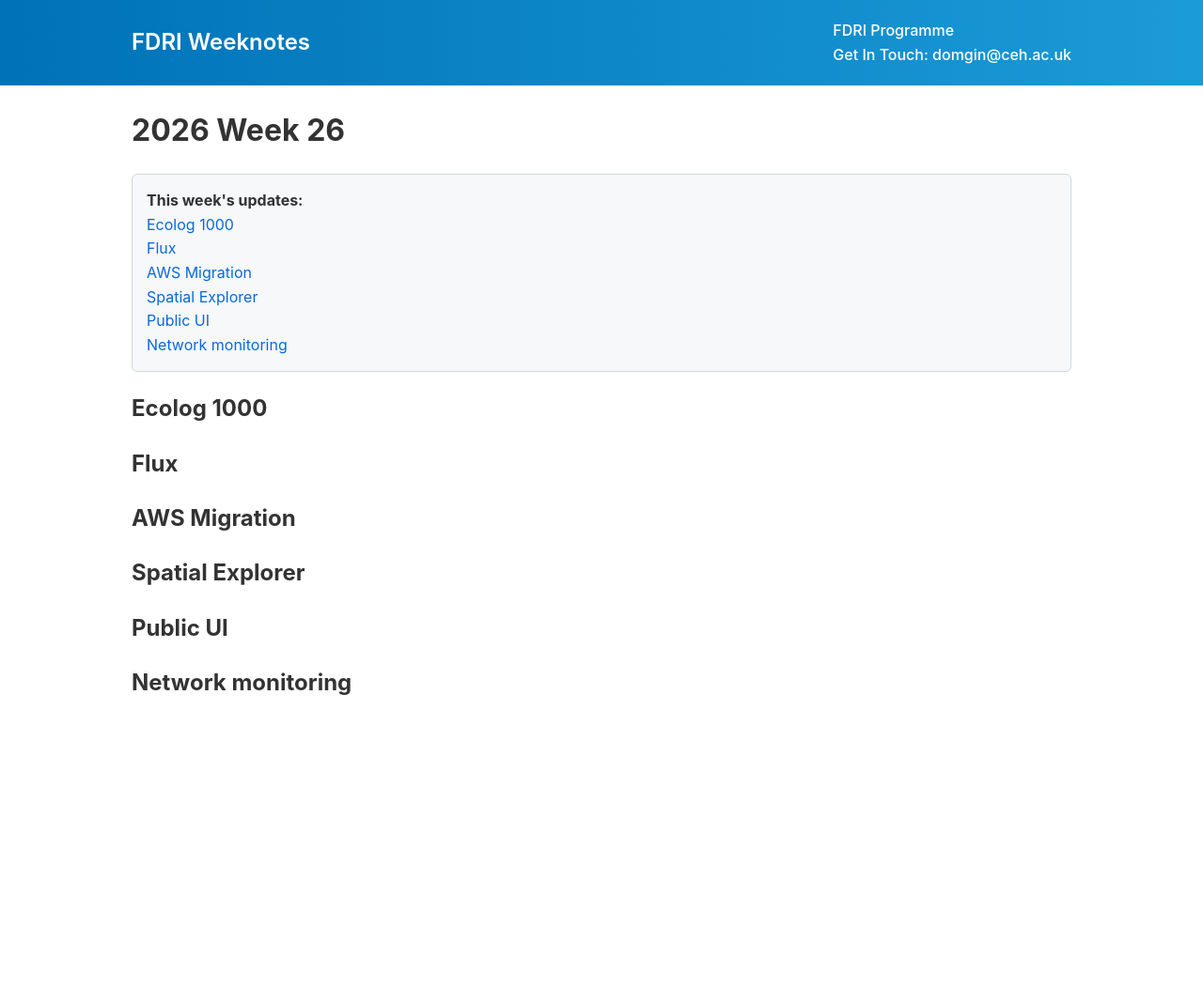
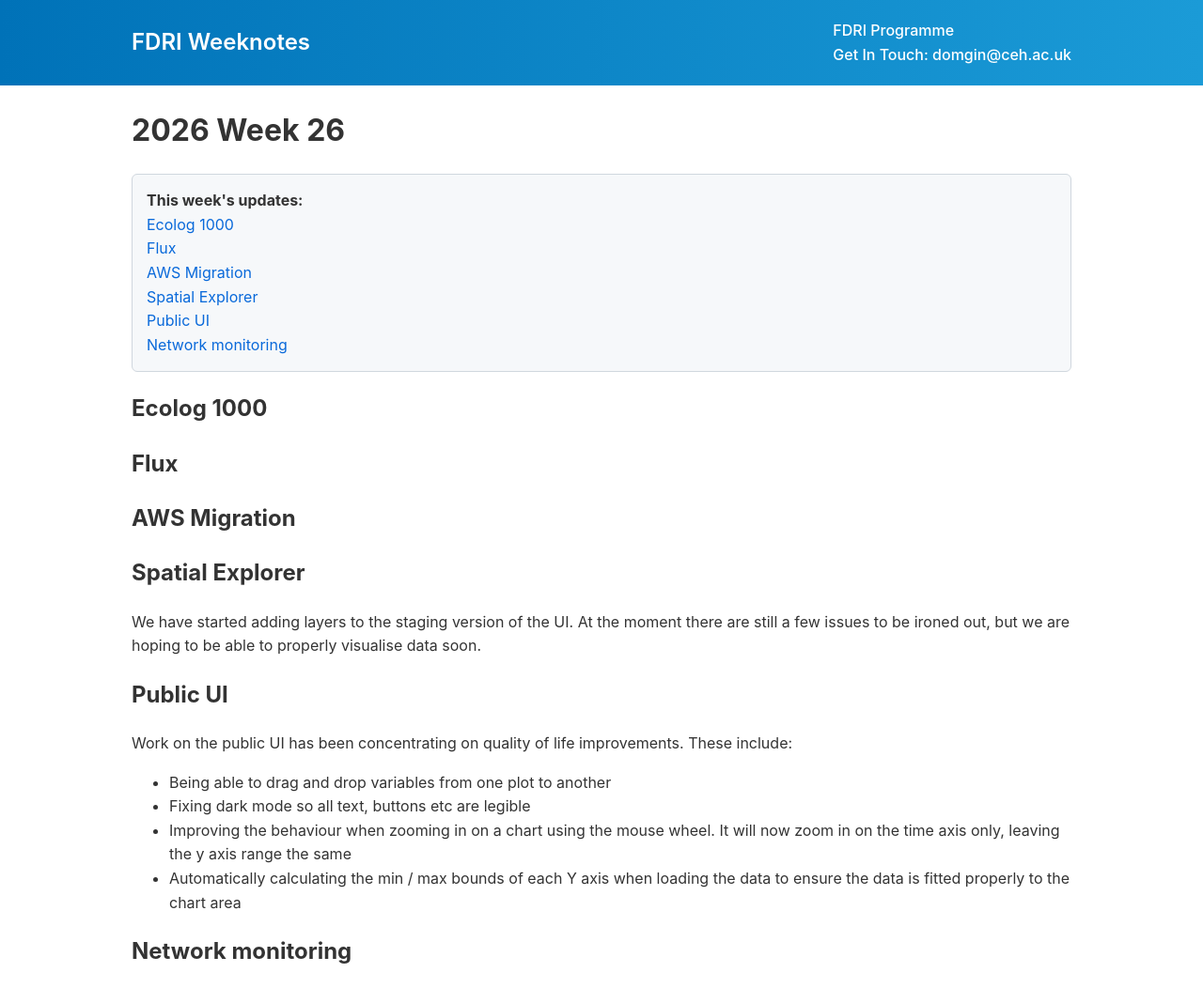
Before and after one commit to NERC-CEH/fdri_words, a Jekyll site: the page built from weeknotes/2026/26.md, in a window 1280 px wide. Shown: the whole page at 94% size. Built offline with Jekyll 4.4.1, drawn with Linux system fonts in a browser that asks for light colours; our own code applies the rules of GitHub Pages for plain Markdown files; before the commit the page ends 900 px from its top, so only the background shows below that.

Commit message:
Update 26.md

```diff
--- a/weeknotes/2026/26.md
+++ b/weeknotes/2026/26.md
@@ -12,8 +12,14 @@
 
 ## Spatial Explorer
 
+We have started adding layers to the staging version of the UI. At the moment there are still a few issues to be ironed out, but we are hoping to be able to properly visualise data soon.
 
 ## Public UI
 
+Work on the public UI has been concentrating on quality of life improvements. These include:
+- Being able to drag and drop variables from one plot to another
+- Fixing dark mode so all text, buttons etc are legible
+- Improving the behaviour when zooming in on a chart using the mouse wheel. It will now zoom in on the time axis only, leaving the y axis range the same
+- Automatically calculating the min / max bounds of each Y axis when loading the data to ensure the data is fitted properly to the chart area
 
 ## Network monitoring
```
